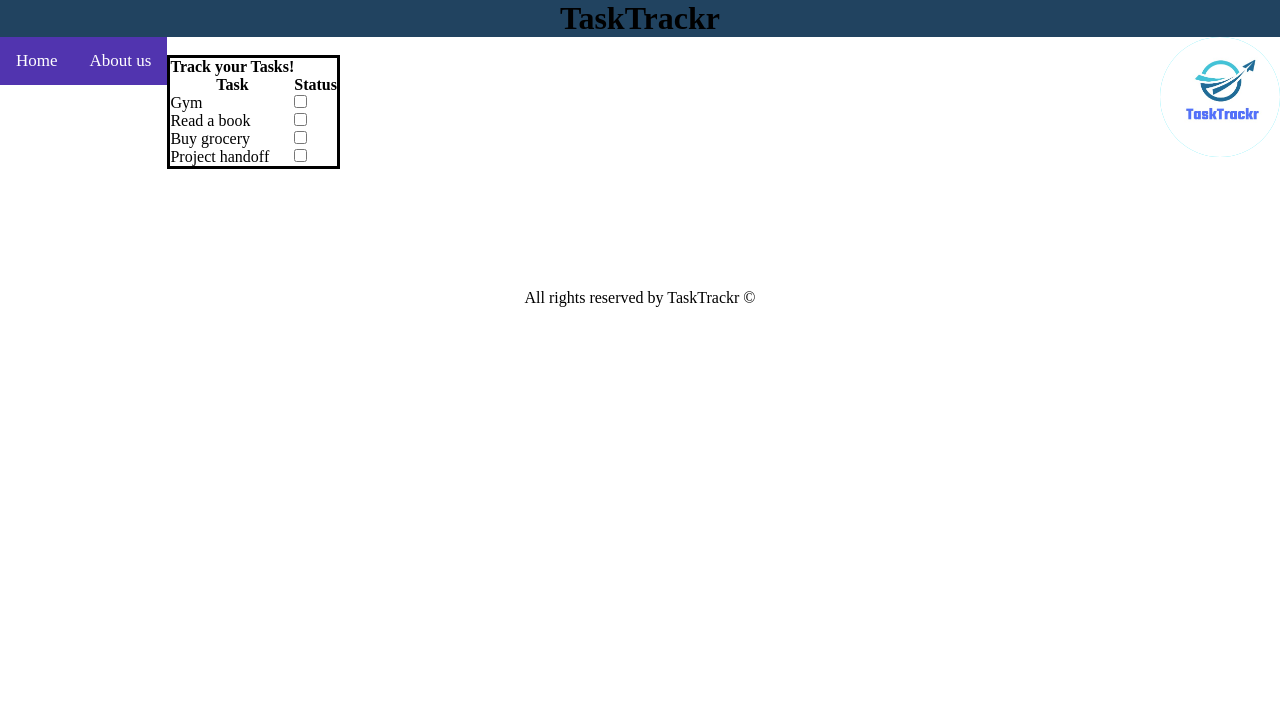
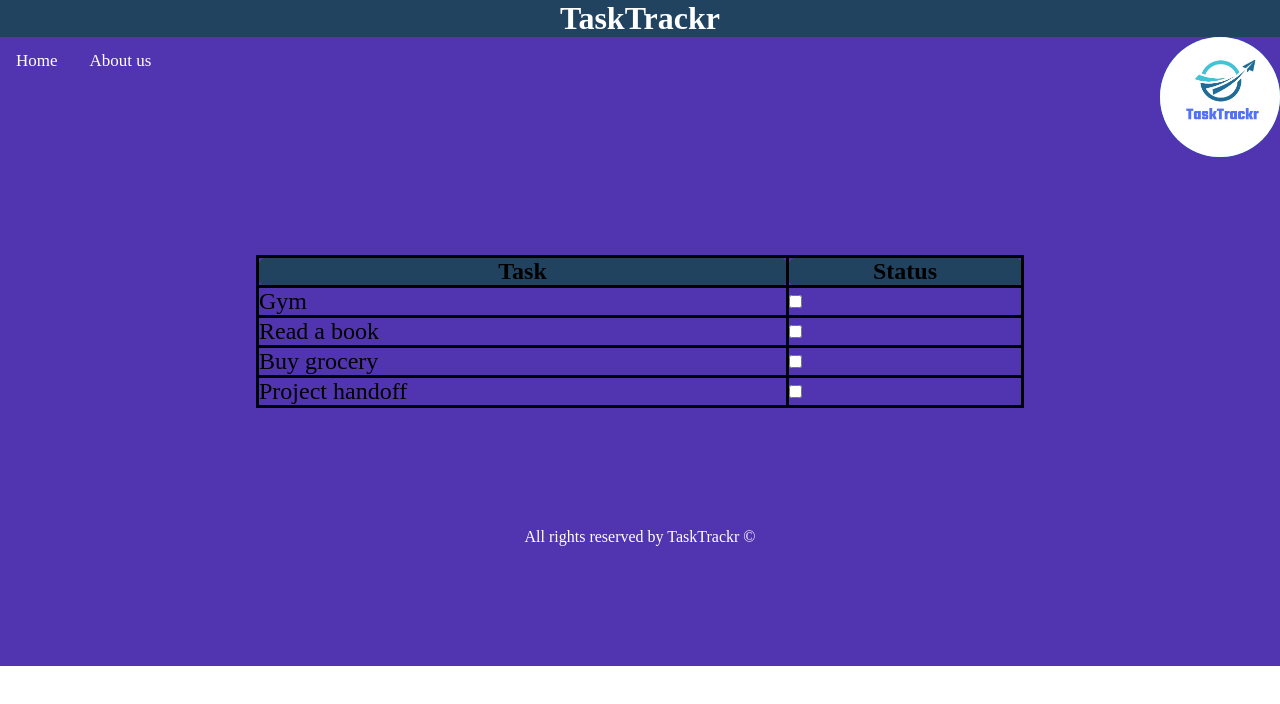
Before and after one commit to Anasalnasr/todo-project, a plain HTML site: page todo.html in a window 1280 px wide. Drawn offline with Linux system fonts and the light colour scheme.

Commit message:
todo.html

```diff
--- a/mystylesheet.css
+++ b/mystylesheet.css
@@ -27,6 +27,9 @@ background-color: #39e6f6;    color: black;
     margin: 0 auto;
     text-align: center;
     padding: 120px 16px;
+    background-color: #5134af;
+    color: white;
+
   }
   .anas {
     width: 250px;
@@ -40,8 +43,6 @@ background-color: #39e6f6;    color: black;
     width: 120px;
     height: 120px;
     background-color: #39e6f6;
-
-    text-align: right;
     float: right;
 
 
@@ -51,15 +52,44 @@ background-color: #39e6f6;    color: black;
     margin: 0 auto;
     background-color: #214360;
     list-style-type: none;
+    color: white;
+
 
   }
   table, th, td {
+   border-radius: 10px;
     border-collapse: collapse;
+    border: solid;
+
   }
   table{
     border-radius: 10px;
-    margin: 0;
+    margin: 0 auto;
     border-radius: 10px;
-    border: solid;
-    padding: 200px;
+    font-size: 150%;
+    width: 60%;
+    height: 80%;
+    margin-top: 200px;
   }
+  form{
+    border-collapse: collapse;
+
+  }
+  .thead{
+background-color: #214360;
+  }
+  #todo1{
+    display: flex;
+    justify-content: center;
+    align-items: center;
+    }
+    #todo1 input[type="checkbox"] {
+        margin: 0;
+    }
+  main{
+    background-color: #5134af;
+
+  }
+  #name{
+    border-color:#214360 ;
+  }
--- a/todo.html
+++ b/todo.html
@@ -6,7 +6,7 @@
     <meta name="viewport" content="width=device-width, initial-scale=1.0">
     <link rel="stylesheet" href="mystylesheet.css">
 </head>
-<body>
+
     <header>
 <h1> TaskTrackr</h1>
 <nav class="navbar">
@@ -17,13 +17,14 @@
     </header>
 
     <main>
+        <body>
+
     </br>
 
         <table>
-            <th>Track your Tasks!</th>
             <tr>
-              <th>Task</th>
-              <th> Status</th>
+              <th class="thead">Task</th>
+              <th class="thead"> Status</th>
             </tr>
             <tr>
               <td>Gym</td>
@@ -49,10 +50,10 @@
               </tr>
 
           </table>
+        </body>
 
     </main>
     <footer>
 All rights reserved by TaskTrackr &copy;
     </footer>
-</body>
 </html>
```
Also changed, not shown: Aboutus.html (+6 -5 lines).
